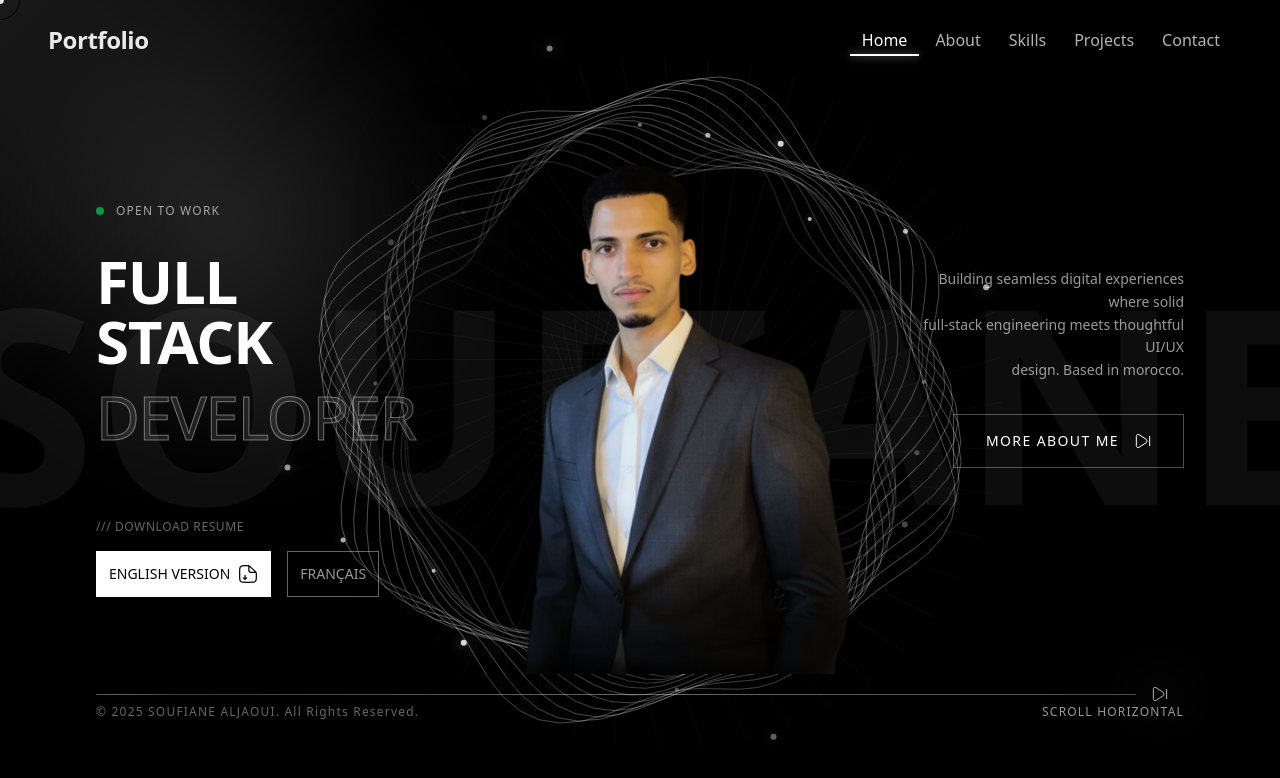
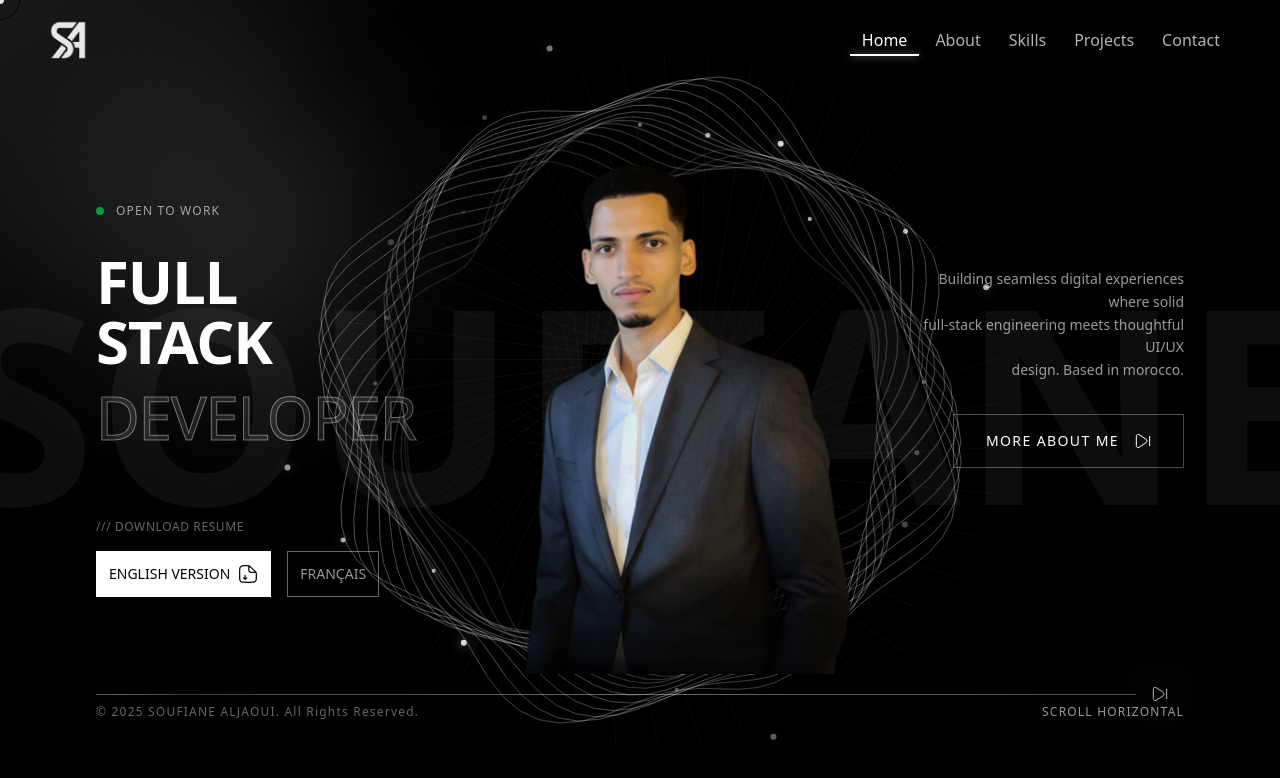
Before and after one commit to saljaoui/portfolio, a Next.js app: page / in a window 1280 px wide. Shown: the top 778 px of the page. Built offline with nearby package versions, Linux system fonts and the light colour scheme.

Commit message:
`Replaced text with logo images in Navigation and Hero components`

```diff
--- a/components/layout/Navigation.jsx
+++ b/components/layout/Navigation.jsx
@@ -42,7 +42,10 @@ export default function Navigation({ currentSection, onNavigate }) {
               letterSpacing: '-0.02em'
             }}
           >
-            Portfolio
+            <div className='h-10 w-10' >
+               <img src="/images/logo.png" alt="Logo" />
+            </div>
+
           </button>
 
           {/* Desktop Navigation with staggered fade-in */}
--- a/components/sections/Hero.tsx
+++ b/components/sections/Hero.tsx
@@ -221,9 +221,9 @@ export default function Hero(active: { active: boolean }) {
           }`}
       >
         <div className="flex flex-col items-center gap-8">
-          <h1 className="text-5xl font-bold text-white tracking-wider">
-            SOUFIANE
-          </h1>
+            <div className='h-10 w-10' >
+               <img src="/images/logo.png" alt="Logo" />
+            </div>
 
           <div className="w-64 h-0.5 bg-white/20 relative overflow-hidden">
             <div
```
Also changed, not shown: public/images/logo.png (added).
